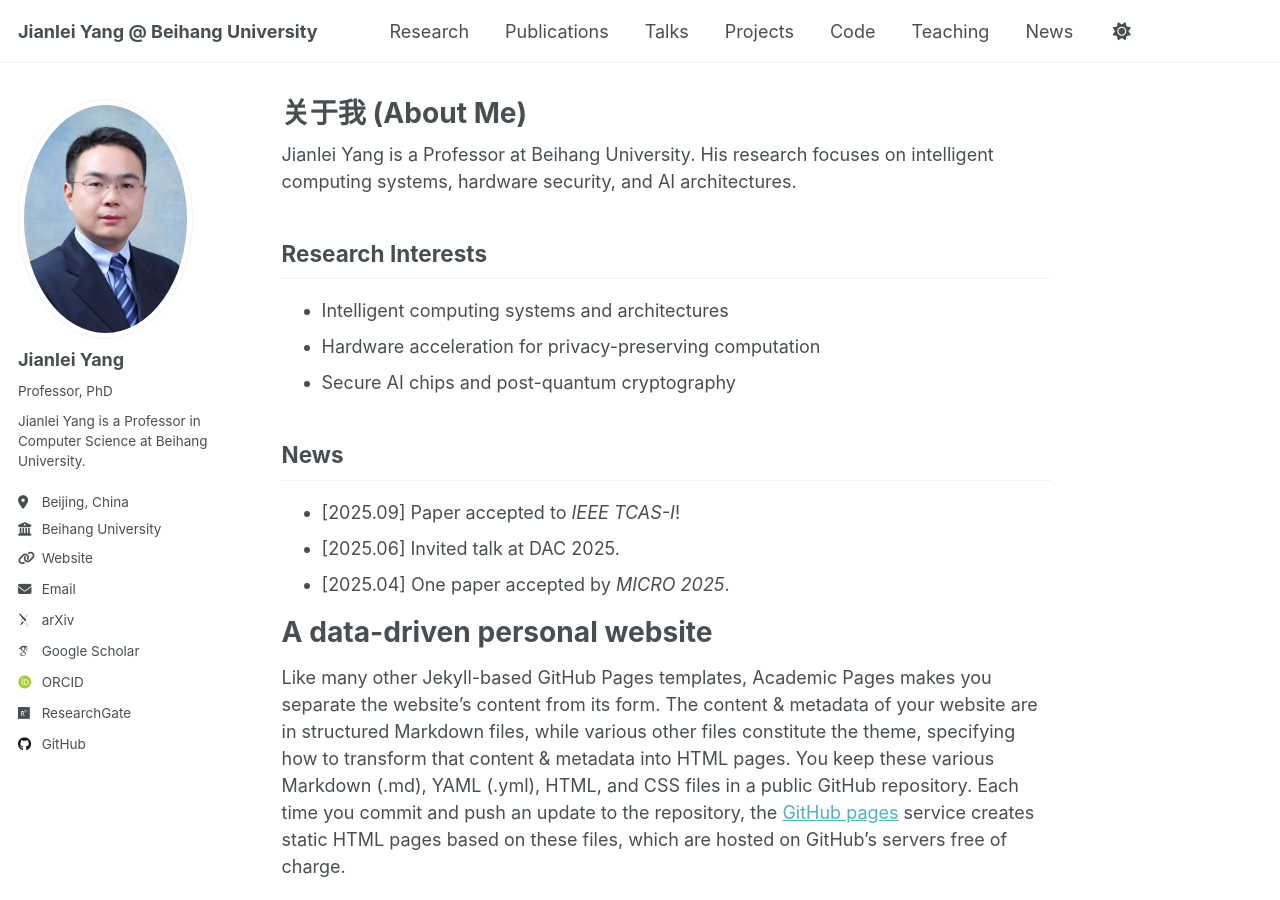
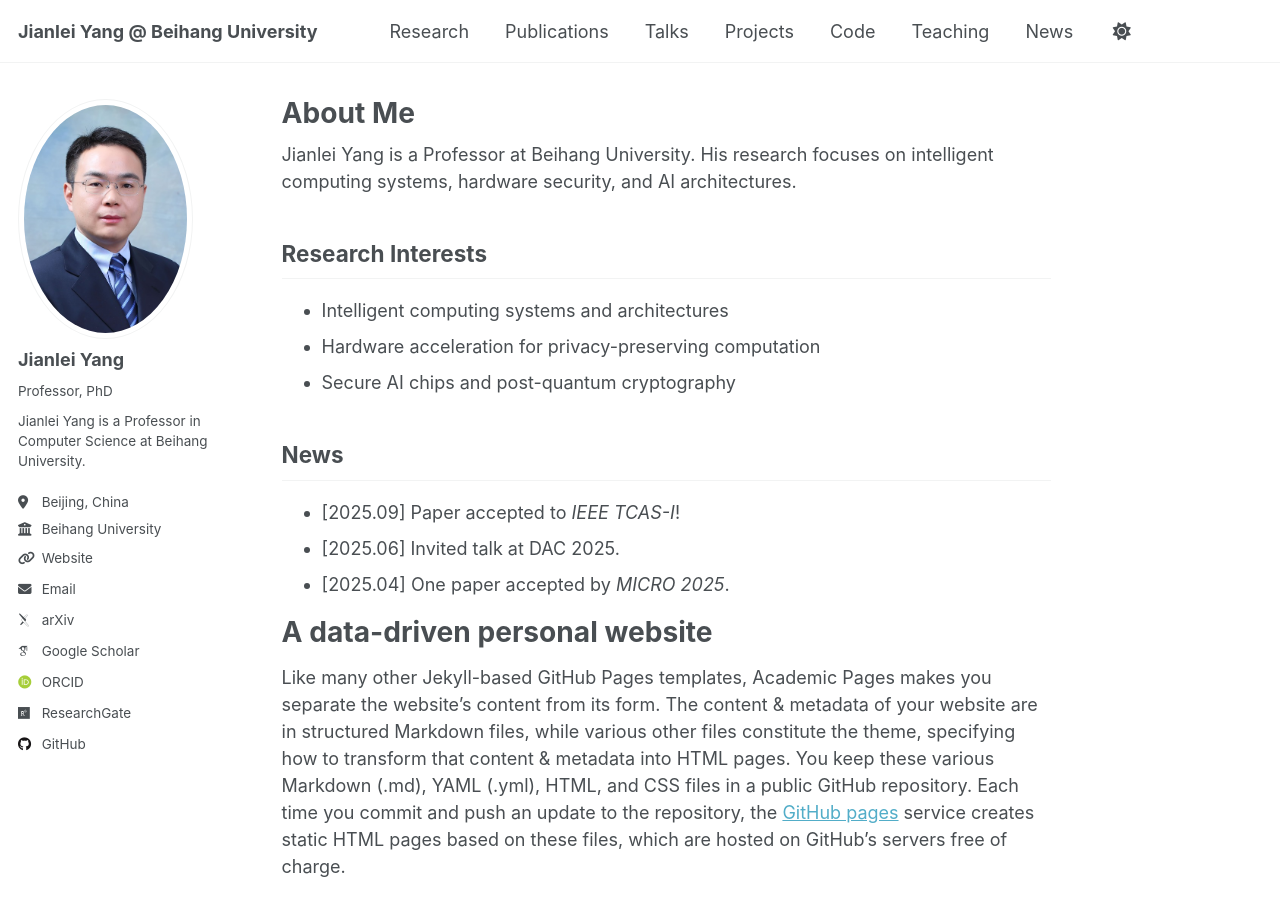
Before and after one commit to dogrush/dogrush.github.io, a Jekyll site: the page built from _pages/about.md, in a window 1280 px wide and 900 px high. Built offline with Jekyll 4.4.1, drawn with Linux system fonts in a browser that asks for light colours; some web fonts are replaced; a script that is not in the unit is left out.

Commit message:
Update about.md

```diff
--- a/_pages/about.md
+++ b/_pages/about.md
@@ -1,6 +1,6 @@
 ---
 permalink: /
-title: "关于我 (About Me)"
+title: "About Me"
 author_profile: true
 redirect_from:
   - /about/
```
